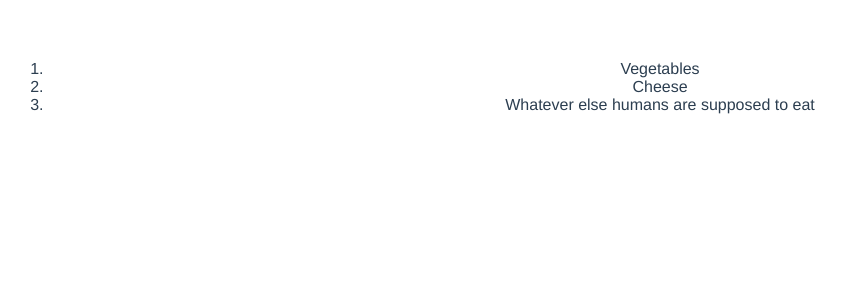
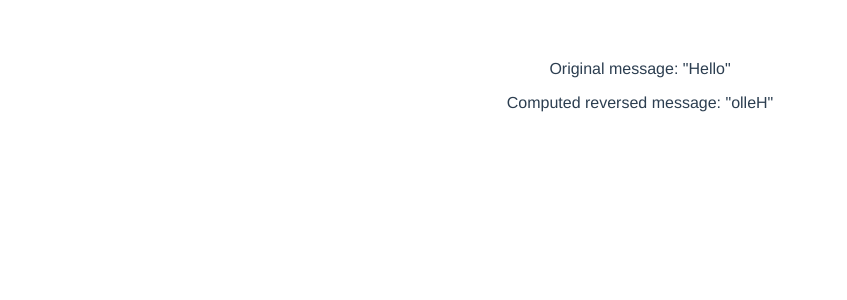
Before and after one commit to ahmedallani/VueGettingStarted, a Vue app: page / in a window 1280 px wide. Shown: the top 300 px of the page, without its empty margins (0-847 px from the left). Built offline with nearby package versions, Linux system fonts and the light colour scheme.

Commit message:
Computed Properties

```diff
--- a/src/App.vue
+++ b/src/App.vue
@@ -1,16 +1,16 @@
 <template>
   <div id="app">
-    <Todos />
+    <Test />
   </div>
 </template>
 
 <script>
-import Todos from './components/Todos.vue'
+import Test from './components/Test.vue'
 
 export default {
   name: 'App',
   components: {
-    Todos
+    Test
   }
 }
 </script>
--- /dev/null
+++ b/src/components/Test.vue
@@ -0,0 +1,26 @@
+<template>
+  <div>
+    <p>Original message: "{{ message }}"</p>
+    <p>Computed reversed message: "{{ reversedMessage }}"</p>
+  </div>
+</template>
+
+<script>
+export default {
+  data() {
+    return {
+      message: 'Hello'
+    };
+  },
+  computed: {
+    // a computed getter
+    reversedMessage: function () {
+      // `this` points to the vm instance
+      return this.message.split('').reverse().join('')
+    }
+  }
+};
+</script>
+
+<style scoped>
+</style>
--- a/src/components/Todo.vue
+++ /dev/null
@@ -1,14 +0,0 @@
-<template>
-  <li>{{ todo.text }}</li>
-</template>
-
-<script>
-
-export default {
-  props: ['todo']
-}
-</script>
-
-<style>
-
-</style>
--- a/src/components/Todos.vue
+++ /dev/null
@@ -1,28 +0,0 @@
-<template>
-  <div>
-    <ol>
-      <todo v-for="item in groceryList" v-bind:todo="item" v-bind:key="item.id"></todo>
-    </ol>
-  </div>
-</template>
-
-<script>
-import Todo from "./Todo.vue";
-export default {
-  components: {
-    Todo
-  },
-  data() {
-    return {
-      groceryList: [
-        { id: 0, text: "Vegetables" },
-        { id: 1, text: "Cheese" },
-        { id: 2, text: "Whatever else humans are supposed to eat" }
-      ]
-    };
-  }
-};
-</script>
-
-<style scoped>
-</style>
```
